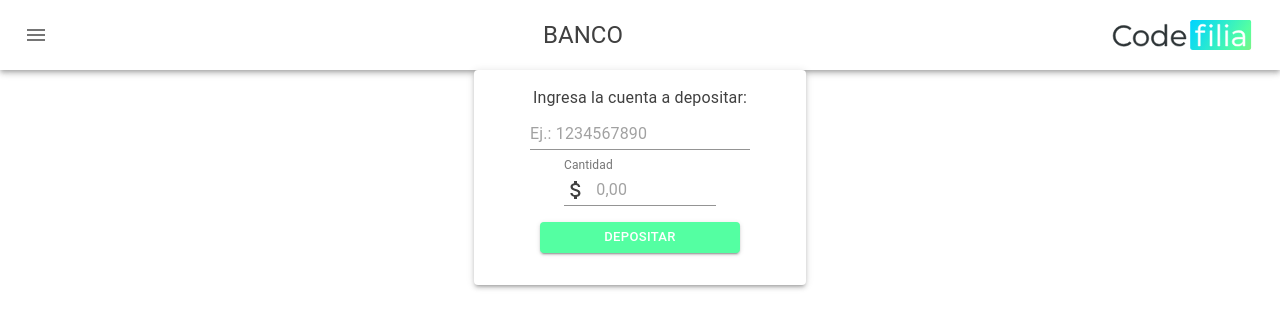
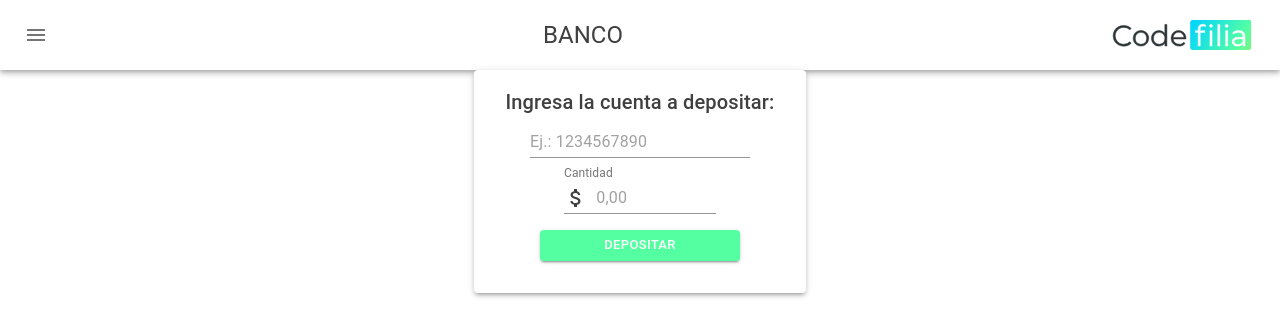
Before and after one commit to Jesucristhorr/frontend-bdd-repl, a React (Create React App) app: page /Deposit in a window 1280 px wide. Shown: the top 336 px of the page. Built offline with nearby package versions, Linux system fonts and the light colour scheme.

Commit message:
Change typography

```diff
--- a/src/components/Deposit/Deposit.jsx
+++ b/src/components/Deposit/Deposit.jsx
@@ -34,12 +34,14 @@ function Deposit(){
     const classes = useStyles();
 
     return (
-        <div>
+        <div style={{height:"100%"}}>
             <Menu/>
             <Paper className={classes.paper} elevation={3}>
                 <Grid container justify="center" direction="column">
                     <Grid item container justify="center">
-                        <Typography className={classes.gray}>Ingresa la cuenta a depositar:</Typography>
+                        <Grid item>
+                            <Typography className={classes.gray} variant="h6">Ingresa la cuenta a depositar:</Typography>
+                        </Grid>
                         <Grid item>
                             <TextField
                                 className={classes.textField}
@@ -54,13 +56,13 @@ function Deposit(){
                                 label="Cantidad"
                                 InputProps={{
                                     startAdornment: (
-                                        <InputAdornment className={classes.gray} >
-                                            <AttachMoney/>
+                                        <InputAdornment>
+                                            <AttachMoney className={classes.gray} />
                                         </InputAdornment>
                                     )
                                 }}
                                 placeholder="0,00"
-                                size="normal"
+                                size="medium"
                             />
                         </Grid>
                         <Grid item>
@@ -79,9 +81,7 @@ function Deposit(){
                     </Grid>
                 </Grid>
             </Paper>
-
         </div>
-
     );
 }
 
```
